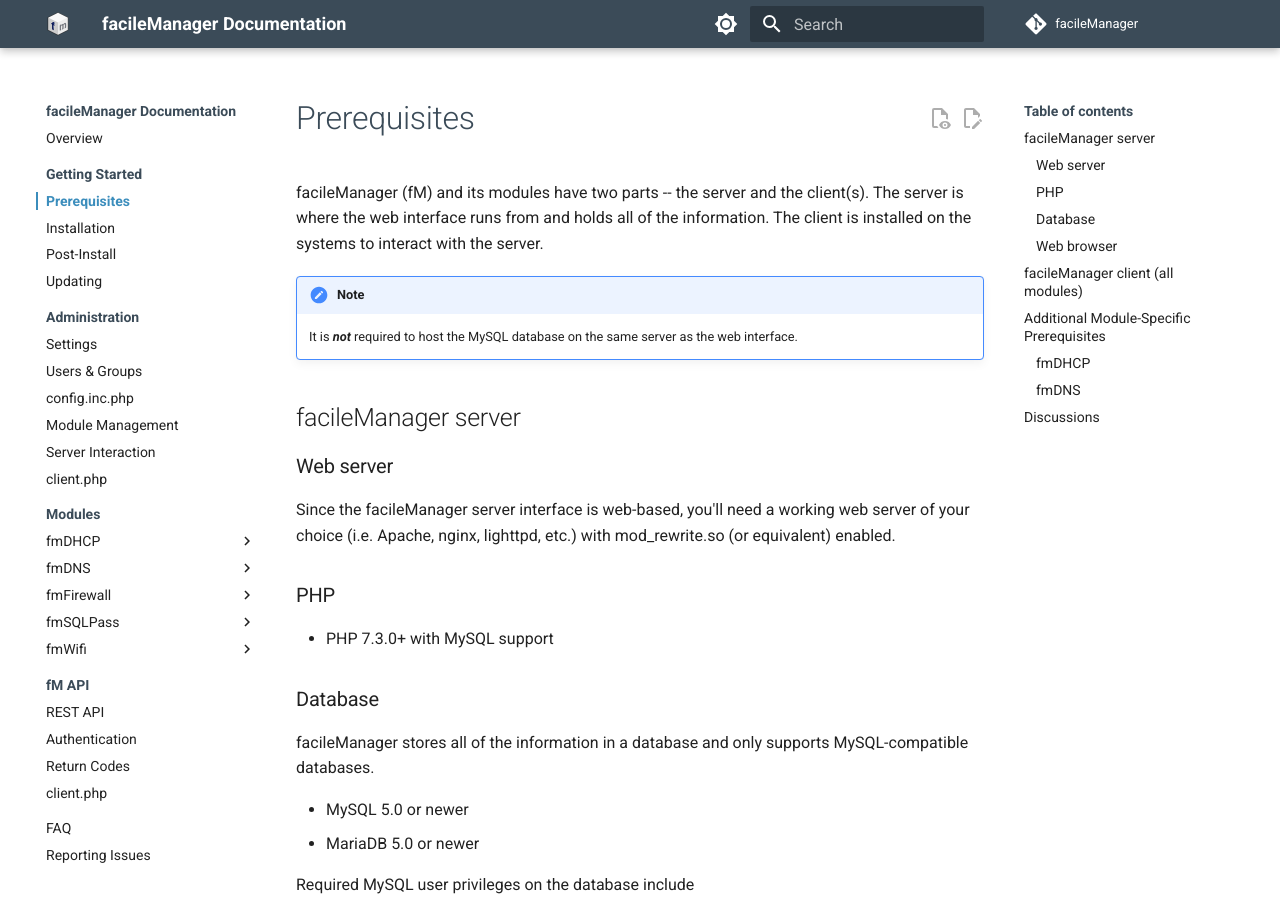
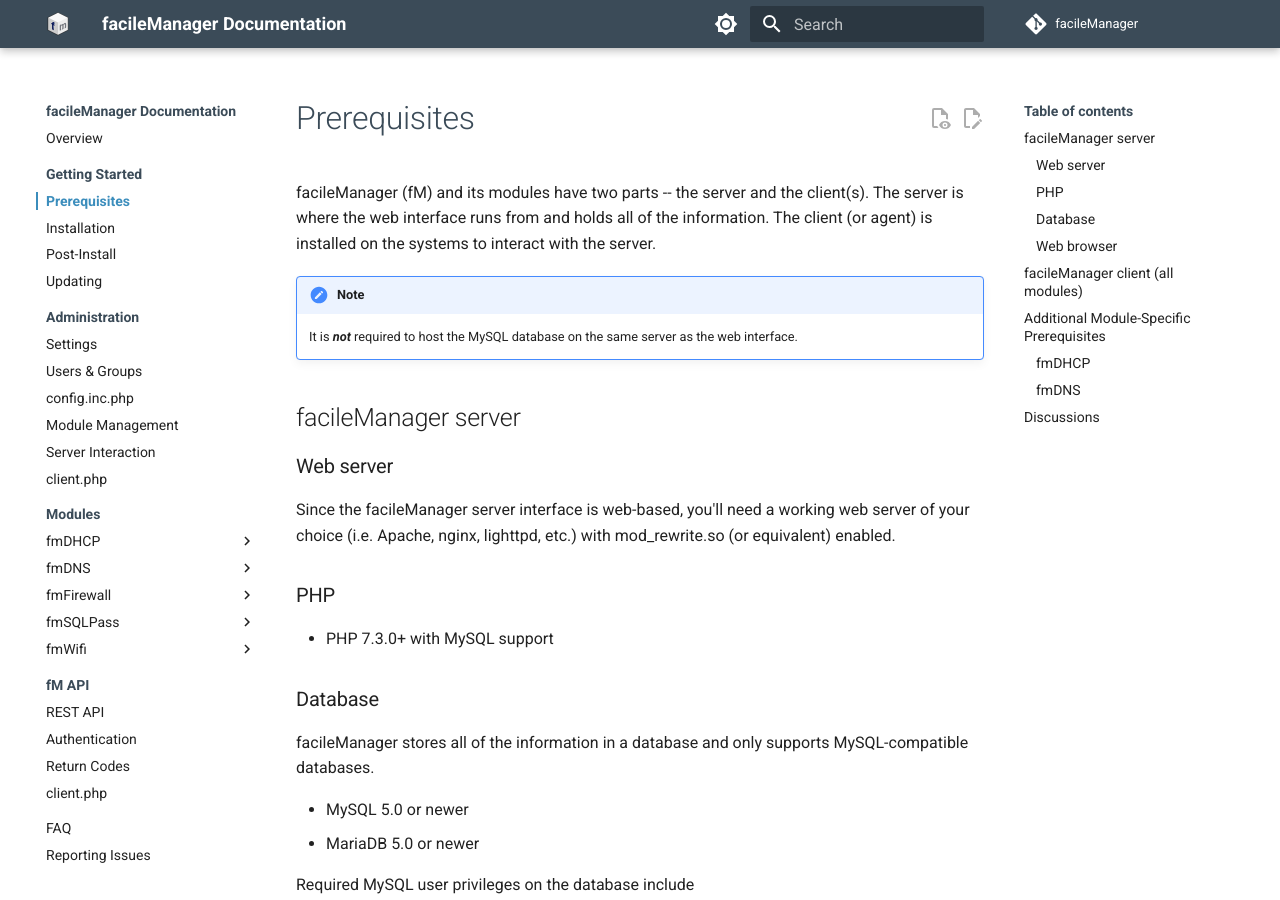
Before and after one commit to facileManager/facileManager-docs, an MkDocs documentation site: the page built from docs/getting-started/prerequisites.md, in a window 1280 px wide and 900 px high. Built offline with MkDocs 1.6.1 and Material for MkDocs 9.7.7, drawn with Linux system fonts in a browser that asks for light colours; comment, search, counter and statistics services are not loaded; some of the changed text lies outside the part shown.

Commit message:
Update prerequisites.md

```diff
--- a/docs/getting-started/prerequisites.md
+++ b/docs/getting-started/prerequisites.md
@@ -1,4 +1,4 @@
-facileManager (fM) and its modules have two parts -- the server and the client(s). The server is where the web interface runs from and holds all of the information. The client is installed on the systems to interact with the server.
+facileManager (fM) and its modules have two parts -- the server and the client(s). The server is where the web interface runs from and holds all of the information. The client (or agent) is installed on the systems to interact with the server.
 
 !!! note
     It is **_not_** required to host the MySQL database on the same server as the web interface.
```
Also changed, not shown: other parts of docs/getting-started/prerequisites.md (+1 -1 lines).
